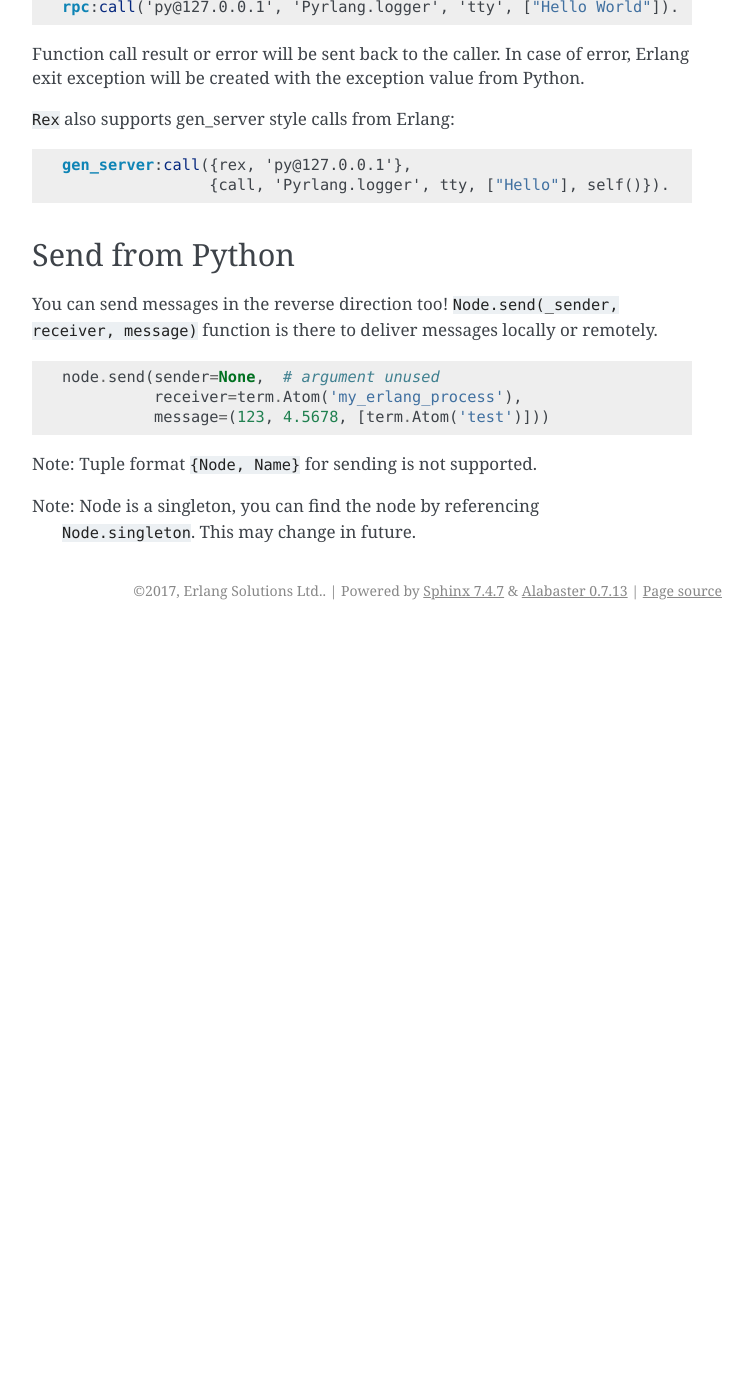
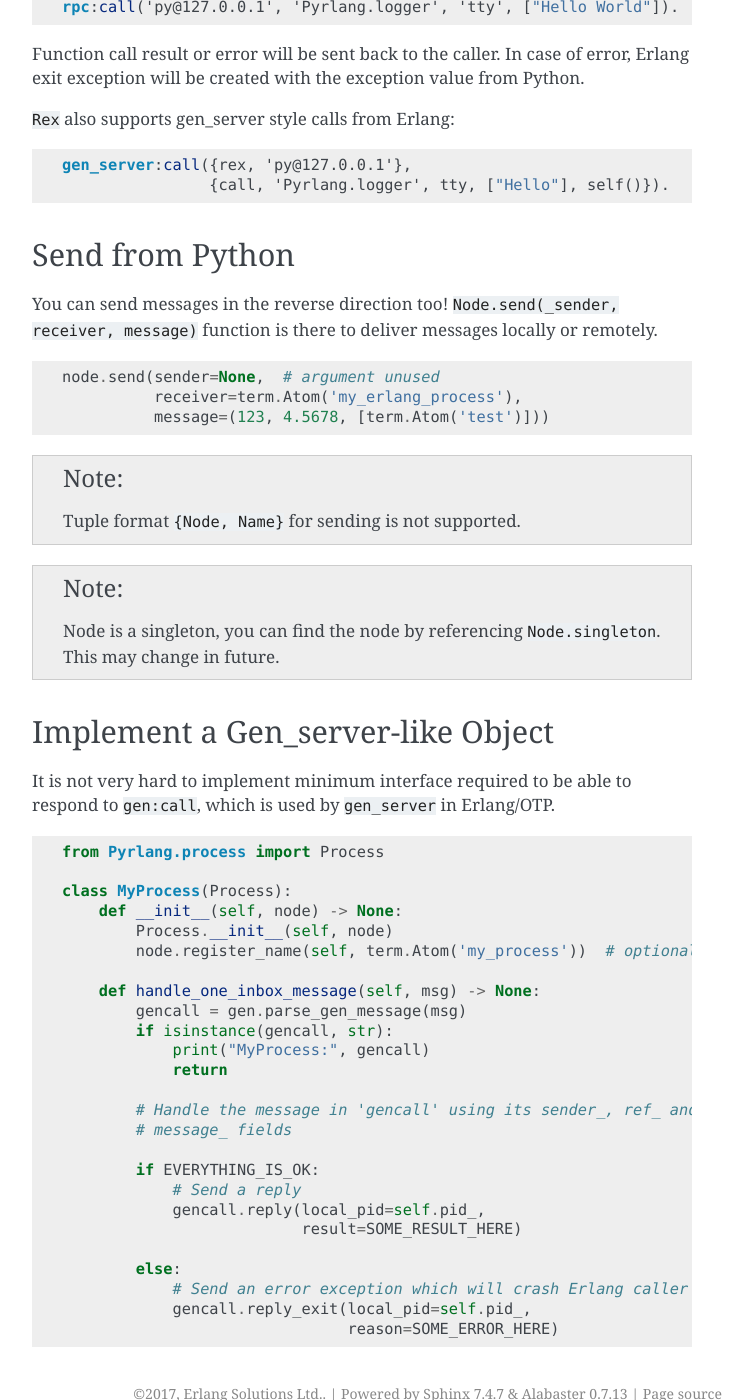
Before and after one commit to Pyrlang/Pyrlang, a Sphinx documentation site: the page built from docs/source/getting_started.rst, in a window 1280 px wide and 1400 px high, scrolled down 1213 px. Shown: the whole window, without its empty margins (388-1141 px from the left). Built offline with Sphinx 7.4.7, drawn with Linux system fonts in a browser that asks for light colours; before the commit the page ends 1843 px from its top, so only the background shows below that; some of the changed text lies outside the part shown.

Commit message:
genserver like object - example

```diff
--- a/docs/source/getting_started.rst
+++ b/docs/source/getting_started.rst
@@ -73,6 +73,7 @@ value from Python.
     gen_server:call({rex, 'py@127.0.0.1'},
                     {call, 'Pyrlang.logger', tty, ["Hello"], self()}).
 
+
 Send from Python
 ----------------
 
@@ -86,7 +87,42 @@ locally or remotely.
               receiver=term.Atom('my_erlang_process'),
               message=(123, 4.5678, [term.Atom('test')]))
 
-Note: Tuple format ``{Node, Name}`` for sending is not supported.
+.. note:: Tuple format ``{Node, Name}`` for sending is not supported.
 
-Note: Node is a singleton, you can find the node by referencing
+.. note:: Node is a singleton, you can find the node by referencing
     ``Node.singleton``. This may change in future.
+
+
+Implement a Gen_server-like Object
+----------------------------------
+
+It is not very hard to implement minimum interface required to be able to
+respond to ``gen:call``, which is used by ``gen_server`` in Erlang/OTP.
+
+.. code-block:: python
+
+    from Pyrlang.process import Process
+
+    class MyProcess(Process):
+        def __init__(self, node) -> None:
+            Process.__init__(self, node)
+            node.register_name(self, term.Atom('my_process'))  # optional
+
+        def handle_one_inbox_message(self, msg) -> None:
+            gencall = gen.parse_gen_message(msg)
+            if isinstance(gencall, str):
+                print("MyProcess:", gencall)
+                return
+
+            # Handle the message in 'gencall' using its sender_, ref_ and
+            # message_ fields
+
+            if EVERYTHING_IS_OK:
+                # Send a reply
+                gencall.reply(local_pid=self.pid_,
+                              result=SOME_RESULT_HERE)
+
+            else:
+                # Send an error exception which will crash Erlang caller
+                gencall.reply_exit(local_pid=self.pid_,
+                                   reason=SOME_ERROR_HERE)
```
